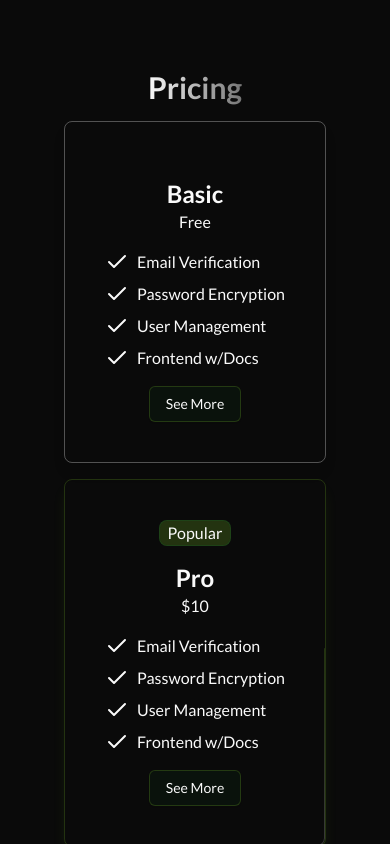
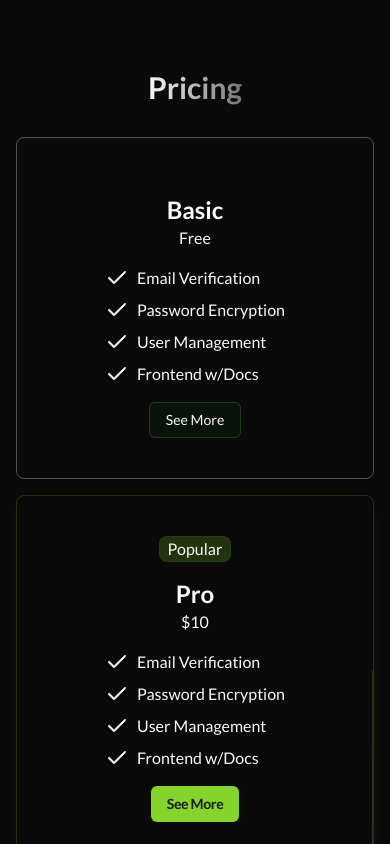
Before and after one commit to colinguinane1/Mongate-Front-End, a Next.js app: page / in a window 390 px wide. Shown: the part 4320-5164 px from the top of the page. Built offline with nearby package versions, Linux system fonts and the light colour scheme; no server answers; what tailwindcss-motion would draw is missing.

Commit message:
Enhance Pricing component layout and button styling for improved responsiveness and visual consistency

```diff
--- a/components/home/pricing.tsx
+++ b/components/home/pricing.tsx
@@ -53,7 +53,7 @@ export default function Pricing() {
         <span className="bg-gradient-to-r text-3xl font-bold from-foreground to-foreground/45 bg-clip-text text-transparent">
           Pricing
         </span>
-        <div className="grid  grid-cols-1 md:grid-cols-3 gap-4">
+        <div className="grid  grid-cols-1 w-screen p-4 md:grid-cols-3 gap-4">
           {techStack.map((tech, idx) => (
             <div
               key={idx}
@@ -61,7 +61,7 @@ export default function Pricing() {
                 idx === 1
                   ? "bg- shadow-primary/10 border border-primary/20"
                   : ""
-              }  relative p-10 h-full flex flex-col gap-4 border-foreground/30  border items-center justify-center rounded-lg shadow-lg   overflow-hidden`}
+              }  relative p-10 w-full h-full flex flex-col gap-4 border-foreground/30  border items-center justify-center rounded-lg shadow-lg   overflow-hidden`}
             >
               {idx === 1 && (
                 <BorderTrail
@@ -90,7 +90,9 @@ export default function Pricing() {
                   </div>
                 ))}
               </p>
-              <Button variant={"outline"}>See More</Button>
+              <Button variant={idx === 1 ? "default" : "outline"}>
+                See More
+              </Button>
             </div>
           ))}
         </div>
--- a/components/ui/button.tsx
+++ b/components/ui/button.tsx
@@ -10,7 +10,7 @@ const buttonVariants = cva(
     variants: {
       variant: {
         default:
-          "bg-primary font-bold rounded-full tracking-tight  text-primary-foreground shadow hover:bg-primary/90",
+          "bg-primary font-bold rounded-md tracking-tight  text-primary-foreground shadow hover:bg-primary/90",
         destructive:
           "bg-destructive/50  border-destructive/80 border text-destructive-foreground shadow-sm hover:bg-destructive/90",
         outline:
```
